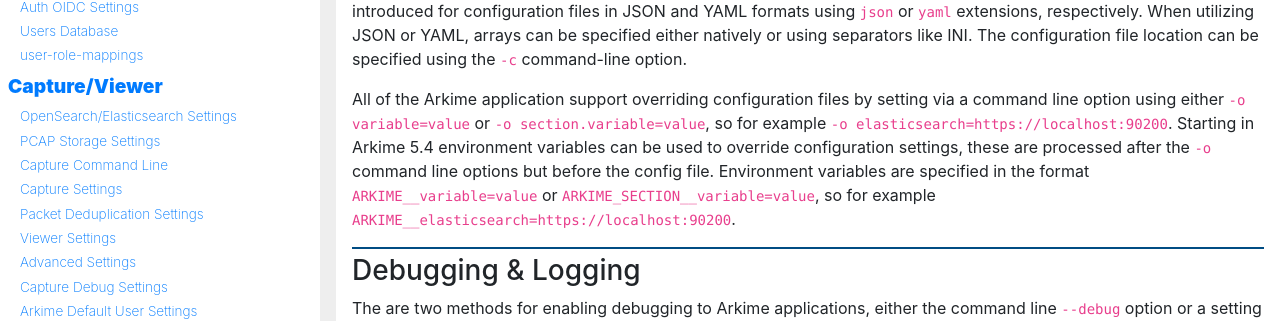
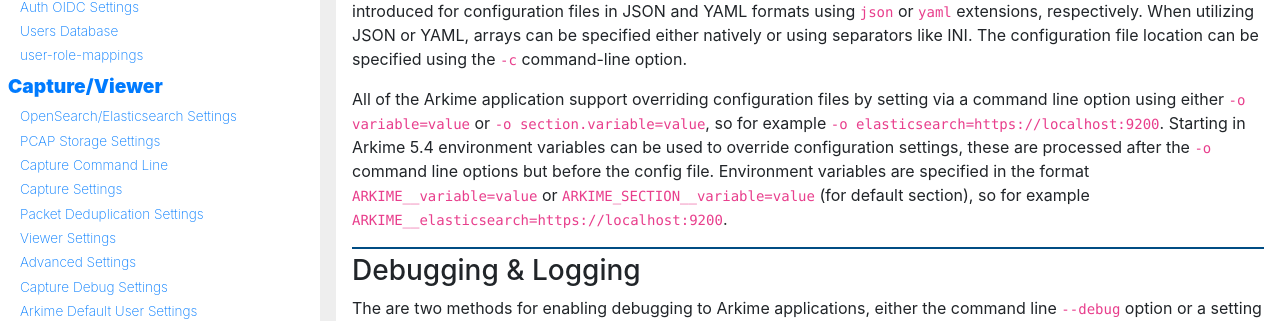
Before and after one commit to arkime/arkimeweb, a Jekyll site: the page built from settings.html, in a window 1280 px wide. Shown: the part 171-492 px from the top of the page. Built offline with Jekyll 4.4.1, drawn with Linux system fonts in a browser that asks for light colours.

Commit message:
change 90200 to 9200 and add default env note

```diff
--- a/settings.html
+++ b/settings.html
@@ -318,9 +318,9 @@
         The configuration file location can be specified using the <code>-c</code> command-line option.
       </p>
       <p>
-        All of the Arkime application support overriding configuration files by setting via a command line option using either <code>-o variable=value</code> or <code>-o section.variable=value</code>, so for example <code>-o elasticsearch=https://localhost:90200</code>.
+        All of the Arkime application support overriding configuration files by setting via a command line option using either <code>-o variable=value</code> or <code>-o section.variable=value</code>, so for example <code>-o elasticsearch=https://localhost:9200</code>.
         Starting in Arkime 5.4 environment variables can be used to override configuration settings, these are processed after the <code>-o</code> command line options but before the config file.
-        Environment variables are specified in the format <code>ARKIME__variable=value</code> or <code>ARKIME_SECTION__variable=value</code>, so for example <code>ARKIME__elasticsearch=https://localhost:90200</code>.
+        Environment variables are specified in the format <code>ARKIME__variable=value</code> or <code>ARKIME_SECTION__variable=value</code> (for default section), so for example <code>ARKIME__elasticsearch=https://localhost:9200</code>.
       </p>
       <!-- /ini settings -->
 
```
